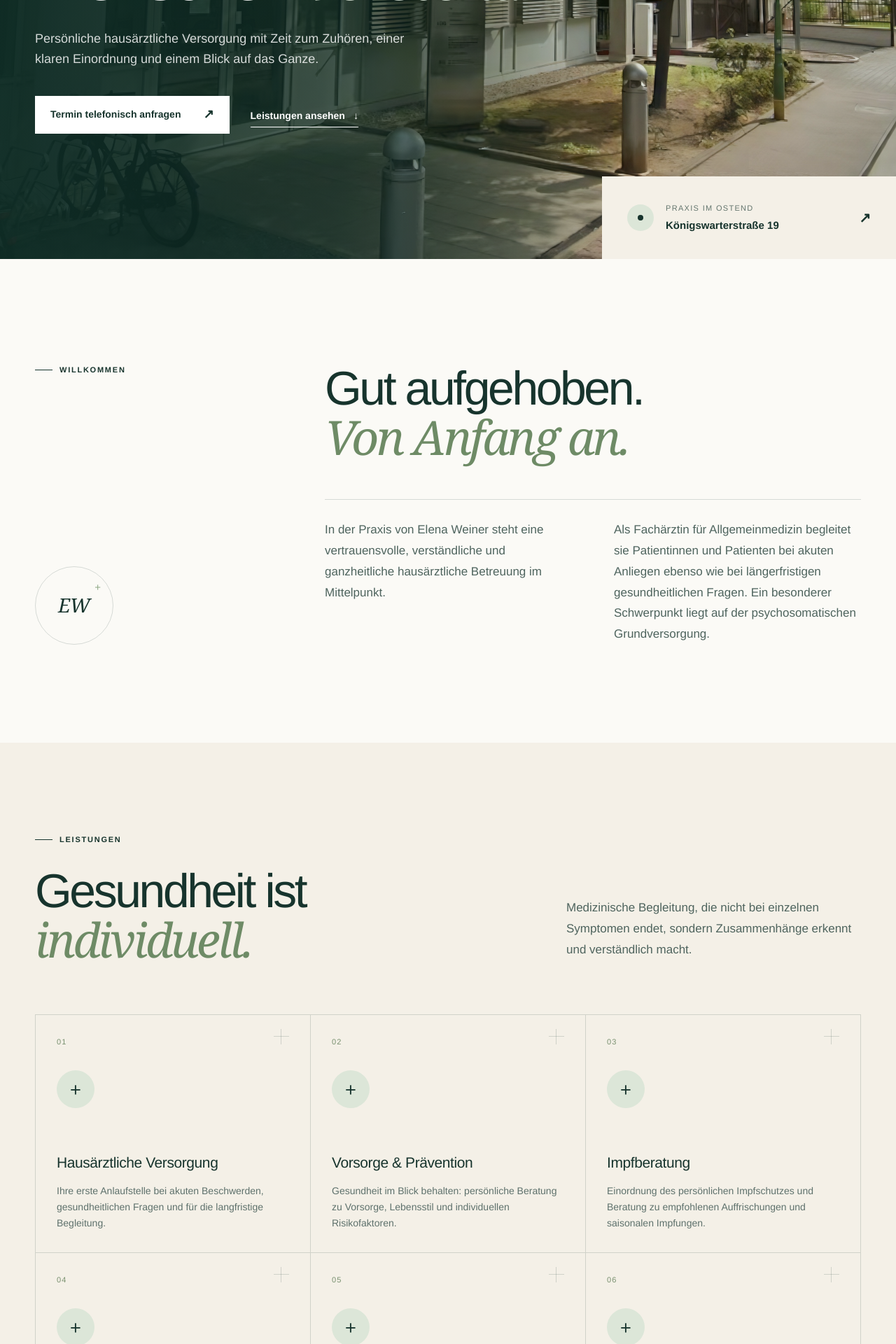
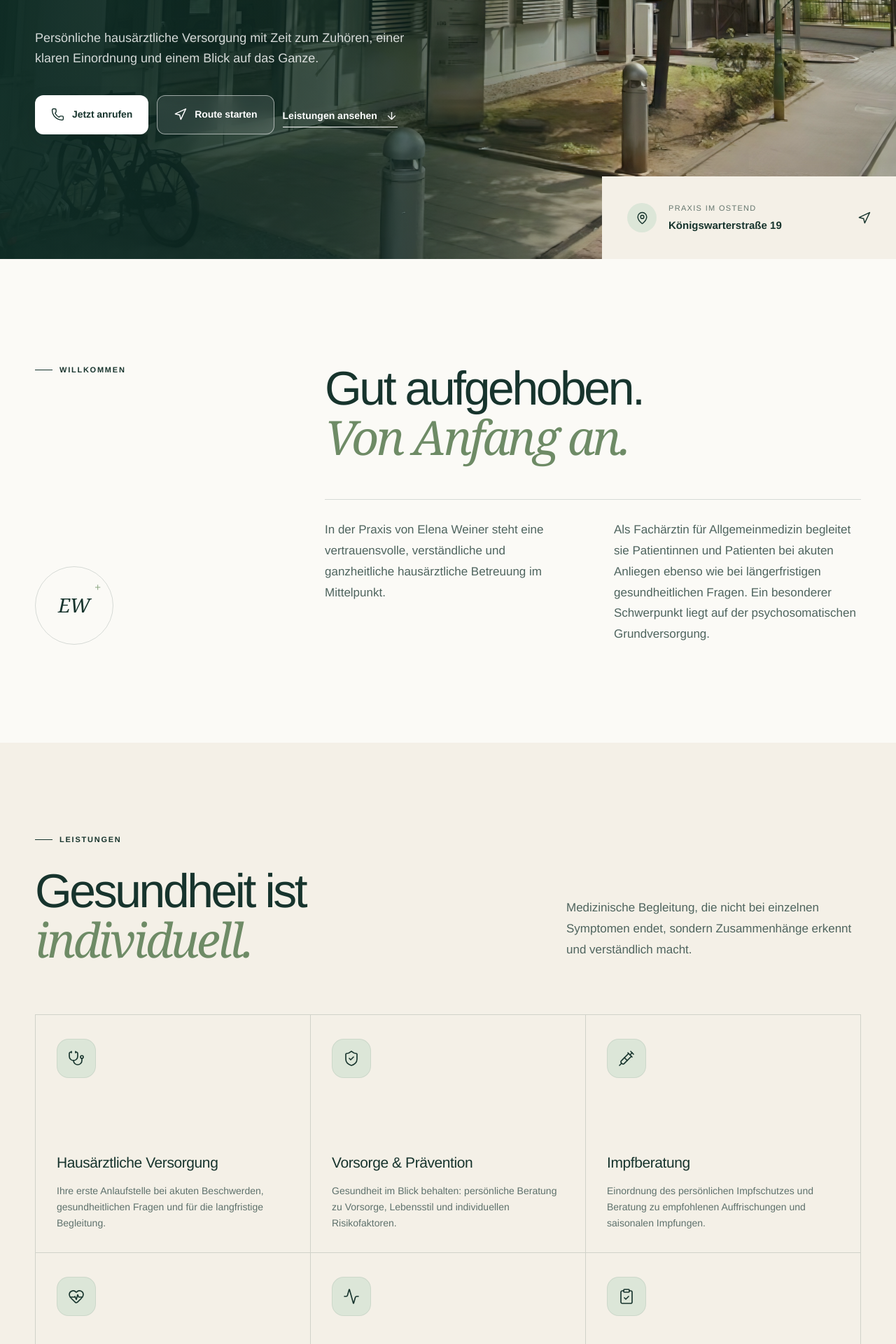
Before and after one commit to melodycards/praxis-elena-weiner, a Next.js app: page / in a window 1280 px wide. Shown: the part 480-2400 px from the top of the page at 70% size. Built offline with nearby package versions, Linux system fonts and the light colour scheme.

Commit message:
refine practice CTAs and medical iconography

```diff
--- a/app/globals.css
+++ b/app/globals.css
@@ -67,8 +67,8 @@ button, a { -webkit-tap-highlight-color: transparent; }
 .desktop-nav { display: flex; align-items: center; gap: 34px; font-size: 14px; font-weight: 600; }
 .desktop-nav > a:not(.nav-cta) { border-bottom: 1px solid transparent; padding: 8px 0; }
 .desktop-nav > a:not(.nav-cta):hover { border-color: white; }
-.nav-cta { background: white; color: var(--ink); padding: 14px 19px; display: inline-flex; gap: 18px; align-items: center; }
-.nav-cta span, .button span { font-size: 18px; }
+.nav-cta { background: white; color: var(--ink); padding: 14px 19px; border-radius: 10px; display: inline-flex; gap: 10px; align-items: center; box-shadow: 0 10px 24px rgba(6,30,24,.12); }
+.nav-cta svg { width: 17px; height: 17px; stroke-width: 1.8; }
 
 .hero { min-height: 850px; position: relative; color: white; display: flex; align-items: center; overflow: hidden; }
 .hero-image { position: absolute; inset: 0; background: url('/praxis-eingang.jpg') center 68% / cover no-repeat; transform: scale(1.01); }
@@ -82,12 +82,16 @@ h1, h2, h3, p { margin-top: 0; }
 em { font-family: var(--font-serif), Georgia, serif; font-weight: 400; }
 .hero h1 em { color: #dbe6d7; }
 .hero-lead { font-size: 18px; line-height: 1.6; max-width: 560px; color: rgba(255,255,255,.82); }
-.hero-actions { margin-top: 38px; display: flex; align-items: center; gap: 30px; }
-.button { min-height: 54px; padding: 0 22px; display: inline-flex; align-items: center; justify-content: space-between; gap: 32px; font-size: 14px; font-weight: 700; transition: transform .2s ease, background .2s ease; }
-.button:hover { transform: translateY(-2px); }
-.button-light { background: white; color: var(--ink); }
-.button-dark { background: var(--ink); color: white; }
+.hero-actions { margin-top: 38px; display: flex; align-items: center; gap: 12px; flex-wrap: wrap; }
+.button { min-height: 56px; padding: 0 23px; border-radius: 12px; display: inline-flex; align-items: center; justify-content: center; gap: 11px; font-size: 14px; font-weight: 700; letter-spacing: -.005em; transition: transform .2s ease, background .2s ease, box-shadow .2s ease; }
+.button svg { width: 19px; height: 19px; stroke-width: 1.8; flex: 0 0 auto; }
+.button:hover { transform: translateY(-2px); box-shadow: 0 14px 30px rgba(9,35,29,.17); }
+.button-light { background: white; color: var(--ink); box-shadow: 0 10px 26px rgba(5,30,24,.14); }
+.button-glass { color: white; background: rgba(255,255,255,.11); border: 1px solid rgba(255,255,255,.54); backdrop-filter: blur(12px); }
+.button-glass:hover { background: rgba(255,255,255,.18); }
+.button-dark { background: var(--ink); color: white; box-shadow: 0 10px 25px rgba(23,52,45,.14); }
 .text-link { font-size: 14px; font-weight: 600; display: inline-flex; gap: 12px; align-items: center; border-bottom: 1px solid currentColor; padding: 10px 0 5px; }
+.text-link svg { width: 17px; height: 17px; stroke-width: 1.8; }
 .light-link { color: white; }
 .hero-location {
   position: absolute;
@@ -103,12 +107,12 @@ em { font-family: var(--font-serif), Georgia, serif; font-weight: 400; }
   align-items: center;
   gap: 17px;
 }
-.location-dot { width: 38px; height: 38px; background: var(--sage-light); border-radius: 50%; position: relative; flex: 0 0 auto; }
-.location-dot::after { content: ""; position: absolute; width: 8px; height: 8px; border-radius: 50%; background: var(--ink); left: 15px; top: 15px; }
+.location-icon { width: 42px; height: 42px; background: var(--sage-light); border-radius: 50%; display: grid; place-items: center; flex: 0 0 auto; }
+.location-icon svg { width: 19px; height: 19px; stroke-width: 1.8; }
 .hero-location span:nth-child(2) { display: flex; flex-direction: column; }
 .hero-location small { font-size: 11px; text-transform: uppercase; letter-spacing: .12em; opacity: .65; margin-bottom: 4px; }
 .hero-location strong { font-size: 15px; }
-.hero-location b { margin-left: auto; font-size: 20px; }
+.location-action { margin-left: auto; width: 19px; height: 19px; stroke-width: 1.8; }
 
 .welcome { padding: 150px 0 140px; display: grid; grid-template-columns: 30% 1fr; gap: 60px; }
 .welcome-kicker { display: flex; flex-direction: column; justify-content: space-between; }
@@ -126,12 +130,10 @@ em { font-family: var(--font-serif), Georgia, serif; font-weight: 400; }
 .services-grid { display: grid; grid-template-columns: repeat(3, 1fr); border-top: 1px solid var(--line); border-left: 1px solid var(--line); }
 .service-card { min-height: 340px; border-right: 1px solid var(--line); border-bottom: 1px solid var(--line); padding: 30px; display: flex; flex-direction: column; position: relative; transition: background .25s ease, transform .25s ease; }
 .service-card:hover { background: white; transform: translateY(-4px); }
-.service-number { font-size: 11px; color: #78906f; letter-spacing: .1em; }
-.service-symbol { width: 54px; height: 54px; border-radius: 50%; background: var(--sage-light); margin: 32px 0 auto; display: grid; place-items: center; font-family: var(--font-serif); font-size: 31px; font-weight: 300; }
-.service-card h3 { margin: 30px 0 12px; font-size: 21px; letter-spacing: -.02em; }
+.service-icon { width: 56px; height: 56px; border-radius: 17px; background: var(--sage-light); color: var(--ink); margin: 4px 0 auto; display: grid; place-items: center; border: 1px solid rgba(23,52,45,.08); }
+.service-icon svg { width: 24px; height: 24px; stroke-width: 1.65; }
+.service-card h3 { margin: 38px 0 12px; font-size: 21px; letter-spacing: -.02em; }
 .service-card p { color: #5e716c; font-size: 14px; line-height: 1.65; margin: 0; }
-.service-line { position: absolute; right: 30px; top: 30px; width: 22px; height: 1px; background: var(--line); }
-.service-line::after { content: ""; position: absolute; width: 1px; height: 22px; background: var(--line); left: 10px; top: -10px; }
 .service-note { color: #6b7c77; font-size: 12px; margin: 20px 0 0; }
 
 .approach-section { display: grid; grid-template-columns: 1fr 1fr; min-height: 730px; }
@@ -147,8 +149,9 @@ em { font-family: var(--font-serif), Georgia, serif; font-weight: 400; }
 .approach-copy h2 em { color: #b7c8b0; }
 .approach-copy > p:not(.eyebrow) { color: rgba(255,255,255,.67); font-size: 16px; line-height: 1.75; max-width: 540px; margin: 36px 0 48px; }
 .approach-copy ul { list-style: none; padding: 0; margin: 0; border-top: 1px solid rgba(255,255,255,.17); }
-.approach-copy li { padding: 17px 0; border-bottom: 1px solid rgba(255,255,255,.17); display: flex; gap: 25px; font-size: 14px; }
-.approach-copy li span { color: #abc0a3; font-size: 11px; }
+.approach-copy li { min-height: 66px; padding: 14px 0; border-bottom: 1px solid rgba(255,255,255,.17); display: flex; align-items: center; gap: 17px; font-size: 14px; }
+.approach-icon { width: 38px; height: 38px; border-radius: 12px; color: #c6d5c0; background: rgba(198,213,192,.1); border: 1px solid rgba(198,213,192,.14); display: grid; place-items: center; flex: 0 0 auto; }
+.approach-icon svg { width: 19px; height: 19px; stroke-width: 1.65; }
 
 .visit-section { padding: 140px 0; }
 .visit-head { display: flex; justify-content: space-between; align-items: flex-end; margin-bottom: 65px; }
@@ -157,13 +160,14 @@ em { font-family: var(--font-serif), Georgia, serif; font-weight: 400; }
 .hours-card, .contact-card { border: 1px solid var(--line); min-height: 535px; }
 .hours-card { padding: 42px; background: white; }
 .card-title-row { display: flex; gap: 18px; align-items: center; margin-bottom: 36px; }
-.card-icon { width: 50px; height: 50px; border-radius: 50%; background: var(--sage-light); display: grid; place-items: center; font-size: 27px; }
+.card-icon { width: 52px; height: 52px; border-radius: 15px; background: var(--sage-light); display: grid; place-items: center; }
+.card-icon svg { width: 23px; height: 23px; stroke-width: 1.65; }
 .card-title-row small, .contact-top > small { text-transform: uppercase; letter-spacing: .14em; font-size: 10px; font-weight: 700; color: #71836f; }
 .card-title-row h3 { margin: 3px 0 0; font-size: 20px; }
 .hours-list { border-top: 1px solid var(--line); }
-.hours-row { display: grid; grid-template-columns: 1.1fr 1fr 1fr; gap: 10px; padding: 16px 0; border-bottom: 1px solid var(--line); font-size: 14px; }
-.hours-row strong { font-weight: 650; }
-.hours-row span { color: #556b65; }
+.hours-row { display: grid; grid-template-columns: 1.1fr 1fr 1fr; align-items: center; gap: 10px; min-height: 55px; padding: 13px 0; border-bottom: 1px solid var(--line); font-size: 14px; }
+.hours-row strong { font-weight: 650; letter-spacing: -.005em; }
+.hours-row span { color: #405c54; font-weight: 600; font-variant-numeric: tabular-nums; letter-spacing: .005em; }
 .muted-note { font-size: 12px; color: #71817d; margin: 20px 0 0; }
 .contact-card { background: var(--sage); color: #112d26; display: flex; flex-direction: column; }
 .contact-top { padding: 42px; flex: 1; }
@@ -176,7 +180,8 @@ em { font-family: var(--font-serif), Georgia, serif; font-weight: 400; }
 .contact-links a span { display: flex; flex-direction: column; }
 .contact-links small { text-transform: uppercase; letter-spacing: .12em; font-size: 9px; opacity: .65; }
 .contact-links strong { font-size: 15px; margin-top: 3px; }
-.contact-links b { margin-left: auto; font-size: 20px; }
+.contact-link-icon { margin-left: auto; width: 40px; height: 40px; border-radius: 12px; display: grid !important; place-items: center; background: rgba(255,255,255,.2); border: 1px solid rgba(17,45,38,.08); flex: 0 0 auto; }
+.contact-link-icon svg { width: 18px; height: 18px; stroke-width: 1.8; }
 
 .faq-section { background: var(--cream); padding: 120px 0; }
 .faq-grid { display: grid; grid-template-columns: .7fr 1.3fr; gap: 100px; }
@@ -193,7 +198,8 @@ details p { color: #576b66; line-height: 1.7; padding: 0 50px 24px 0; }
 .closing-inner { display: flex; flex-direction: column; align-items: center; }
 .closing-cta h2 { font-size: clamp(52px, 7vw, 92px); font-weight: 500; letter-spacing: -.06em; line-height: 1; margin-bottom: 22px; }
 .closing-cta p:not(.eyebrow) { color: rgba(255,255,255,.82); }
-.closing-cta a { font-size: 23px; font-weight: 700; border-bottom: 1px solid white; padding: 8px 0 4px; margin-top: 18px; display: inline-flex; gap: 28px; }
+.closing-cta a { font-size: 23px; font-weight: 700; border-bottom: 1px solid white; padding: 8px 0 5px; margin-top: 18px; display: inline-flex; align-items: center; gap: 12px; }
+.closing-cta a svg { width: 22px; height: 22px; stroke-width: 1.7; }
 
 footer { background: var(--ink); color: white; padding: 75px 0 30px; }
 .footer-main { display: grid; grid-template-columns: 2fr 1.2fr .8fr .8fr; gap: 60px; align-items: start; padding-bottom: 55px; }
@@ -217,7 +223,8 @@ footer { background: var(--ink); color: white; padding: 75px 0 30px; }
   .hero-content { padding-top: 130px; }
   .hero h1 { font-size: clamp(48px, 13vw, 68px); }
   .hero-lead { font-size: 16px; }
-  .hero-actions { align-items: flex-start; flex-direction: column; gap: 15px; }
+  .hero-actions { align-items: stretch; display: grid; grid-template-columns: 1fr 1fr; max-width: 510px; gap: 10px; }
+  .hero-actions .text-link { grid-column: 1 / -1; }
   .hero-location { width: 100%; min-height: 92px; padding: 18px 22px; }
   .welcome { padding: 95px 0; grid-template-columns: 1fr; gap: 20px; }
   .welcome-kicker { flex-direction: row; align-items: flex-start; }
@@ -264,6 +271,7 @@ footer { background: var(--ink); color: white; padding: 75px 0 30px; }
   .hours-card { padding: 26px 20px; }
   .hours-row { grid-template-columns: 1fr 1fr; }
   .hours-row span:last-child { grid-column: 2; }
+  .hours-row span:empty { display: none; }
   .contact-top { padding: 30px; }
   .faq-list summary { font-size: 15px; }
   details p { padding-right: 15px; font-size: 14px; }
@@ -271,8 +279,15 @@ footer { background: var(--ink); color: white; padding: 75px 0 30px; }
   .footer-main { grid-template-columns: 1fr; gap: 34px; }
   .footer-bottom { flex-direction: column; gap: 7px; }
   .mobile-bar { position: fixed; z-index: 50; bottom: 0; inset-inline: 0; height: 64px; display: grid; grid-template-columns: 1fr 1fr; background: white; box-shadow: 0 -8px 30px rgba(18,49,41,.12); }
-  .mobile-bar a { display: flex; align-items: center; justify-content: space-between; padding: 0 22px; font-size: 14px; font-weight: 700; border-right: 1px solid var(--line); }
+  .mobile-bar a { display: flex; align-items: center; justify-content: center; gap: 10px; padding: 0 18px; font-size: 14px; font-weight: 700; border-right: 1px solid var(--line); }
+  .mobile-bar a svg { width: 18px; height: 18px; stroke-width: 1.8; }
   .mobile-bar a:first-child { background: var(--ink); color: white; }
+}
+
+@media (max-width: 430px) {
+  .hero-actions { grid-template-columns: 1fr; }
+  .hero-actions .text-link { grid-column: auto; }
+  .hero-actions .button { width: 100%; }
 }
 
 @media (prefers-reduced-motion: reduce) {
--- a/app/page.tsx
+++ b/app/page.tsx
@@ -1,4 +1,20 @@
 import type { Metadata } from "next";
+import {
+  Activity,
+  ArrowDown,
+  CalendarClock,
+  ClipboardCheck,
+  HeartHandshake,
+  HeartPulse,
+  ListChecks,
+  MapPin,
+  MessagesSquare,
+  Navigation,
+  Phone,
+  ShieldCheck,
+  Stethoscope,
+  Syringe,
+} from "lucide-react";
 
 export const metadata: Metadata = {
   title: "Praxis Elena Weiner | Hausärztliche Versorgung in Frankfurt",
@@ -8,32 +24,32 @@ export const metadata: Metadata = {
 
 const services = [
   {
-    number: "01",
+    icon: Stethoscope,
     title: "Hausärztliche Versorgung",
     text: "Ihre erste Anlaufstelle bei akuten Beschwerden, gesundheitlichen Fragen und für die langfristige Begleitung.",
   },
   {
-    number: "02",
+    icon: ShieldCheck,
     title: "Vorsorge & Prävention",
     text: "Gesundheit im Blick behalten: persönliche Beratung zu Vorsorge, Lebensstil und individuellen Risikofaktoren.",
   },
   {
-    number: "03",
+    icon: Syringe,
     title: "Impfberatung",
     text: "Einordnung des persönlichen Impfschutzes und Beratung zu empfohlenen Auffrischungen und saisonalen Impfungen.",
   },
   {
-    number: "04",
+    icon: HeartPulse,
     title: "Psychosomatische Grundversorgung",
     text: "Körperliche und seelische Beschwerden gemeinsam betrachten – aufmerksam, vertraulich und ohne vorschnelle Urteile.",
   },
   {
-    number: "05",
+    icon: Activity,
     title: "Akute Beschwerden",
     text: "Medizinische Einschätzung bei plötzlich auftretenden Beschwerden und Orientierung für die nächsten Schritte.",
   },
   {
-    number: "06",
+    icon: ClipboardCheck,
     title: "Kontinuierliche Begleitung",
     text: "Koordination von Befunden, Medikamenten und fachärztlicher Mitbehandlung mit einem verlässlichen Überblick.",
   },
@@ -64,7 +80,7 @@ export default function Home() {
             <a href="#leistungen">Leistungen</a>
             <a href="#praxis">Praxis</a>
             <a href="#sprechzeiten">Sprechzeiten</a>
-            <a className="nav-cta" href="tel:+4969444242">Termin anfragen <span>↗</span></a>
+            <a className="nav-cta" href="tel:+4969444242"><Phone aria-hidden="true" /> Termin anfragen</a>
           </nav>
         </div>
       </header>
@@ -79,14 +95,15 @@ export default function Home() {
             Persönliche hausärztliche Versorgung mit Zeit zum Zuhören, einer klaren Einordnung und einem Blick auf das Ganze.
           </p>
           <div className="hero-actions">
-            <a className="button button-light" href="tel:+4969444242">Termin telefonisch anfragen <span>↗</span></a>
-            <a className="text-link light-link" href="#leistungen">Leistungen ansehen <span>↓</span></a>
+            <a className="button button-light button-call" href="tel:+4969444242"><Phone aria-hidden="true" /> Jetzt anrufen</a>
+            <a className="button button-glass button-route" href="https://www.google.com/maps/dir/?api=1&destination=K%C3%B6nigswarterstra%C3%9Fe+19%2C+60316+Frankfurt+am+Main" target="_blank" rel="noreferrer"><Navigation aria-hidden="true" /> Route starten</a>
+            <a className="text-link light-link" href="#leistungen">Leistungen ansehen <ArrowDown aria-hidden="true" /></a>
           </div>
         </div>
         <a className="hero-location" href="https://www.google.com/maps/search/?api=1&query=K%C3%B6nigswarterstra%C3%9Fe+19%2C+60316+Frankfurt+am+Main" target="_blank" rel="noreferrer">
-          <span className="location-dot" aria-hidden="true" />
+          <span className="location-icon" aria-hidden="true"><MapPin /></span>
           <span><small>Praxis im Ostend</small><strong>Königswarterstraße 19</strong></span>
-          <b>↗</b>
+          <Navigation className="location-action" aria-hidden="true" />
         </a>
       </section>
 
@@ -121,15 +138,16 @@ export default function Home() {
           </div>
 
           <div className="services-grid">
-            {services.map((service) => (
-              <article className="service-card" key={service.number}>
-                <span className="service-number">{service.number}</span>
-                <div className="service-symbol" aria-hidden="true">+</div>
-                <h3>{service.title}</h3>
-                <p>{service.text}</p>
-                <span className="service-line" />
-              </article>
-            ))}
+            {services.map((service) => {
+              const ServiceIcon = service.icon;
+              return (
+                <article className="service-card" key={service.title}>
+                  <div className="service-icon" aria-hidden="true"><ServiceIcon /></div>
+                  <h3>{service.title}</h3>
+                  <p>{service.text}</p>
+                </article>
+              );
+            })}
           </div>
           <p className="service-note">Das konkrete Leistungsangebot und die Verfügbarkeit einzelner Untersuchungen bitte vorab telefonisch erfragen.</p>
         </div>
@@ -159,9 +177,9 @@ export default function Home() {
             Beschwerden haben selten nur eine Seite. Deshalb werden körperliche Befunde, persönliche Lebenssituation und seelisches Wohlbefinden gemeinsam betrachtet.
           </p>
           <ul>
-            <li><span>01</span> Raum für Ihre Fragen</li>
-            <li><span>02</span> Verständliche nächste Schritte</li>
-            <li><span>03</span> Kontinuierliche Begleitung</li>
+            <li><span className="approach-icon" aria-hidden="true"><MessagesSquare /></span> Raum für Ihre Fragen</li>
+            <li><span className="approach-icon" aria-hidden="true"><ListChecks /></span> Verständliche nächste Schritte</li>
+            <li><span className="approach-icon" aria-hidden="true"><HeartHandshake /></span> Kontinuierliche Begleitung</li>
           </ul>
         </div>
       </section>
@@ -172,13 +190,13 @@ export default function Home() {
             <p className="eyebrow"><span /> Ihr Besuch</p>
             <h2>Alle wichtigen Infos<br /><em>auf einen Blick.</em></h2>
           </div>
-          <a className="button button-dark" href="tel:+4969444242">Jetzt anrufen <span>↗</span></a>
+          <a className="button button-dark" href="tel:+4969444242"><Phone aria-hidden="true" /> Jetzt anrufen</a>
         </div>
 
         <div className="visit-grid">
           <article className="hours-card">
             <div className="card-title-row">
-              <span className="card-icon" aria-hidden="true">◷</span>
+              <span className="card-icon" aria-hidden="true"><CalendarClock /></span>
               <div><small>Sprechzeiten</small><h3>Wann wir für Sie da sind</h3></div>
             </div>
             <div className="hours-list">
@@ -195,14 +213,14 @@ export default function Home() {
 
           <article className="contact-card">
             <div className="contact-top">
-              <span className="card-icon inverted" aria-hidden="true">⌖</span>
+              <span className="card-icon inverted" aria-hidden="true"><MapPin /></span>
               <small>Adresse & Kontakt</small>
               <h3>Mitten im Frankfurter Ostend</h3>
               <p>Königswarterstraße 19<br />60316 Frankfurt am Main</p>
             </div>
             <div className="contact-links">
-              <a href="tel:+4969444242"><span><small>Telefon</small><strong>069 444242</strong></span><b>↗</b></a>
-              <a href="https://www.google.com/maps/search/?api=1&query=K%C3%B6nigswarterstra%C3%9Fe+19%2C+60316+Frankfurt+am+Main" target="_blank" rel="noreferrer"><span><small>Anfahrt</small><strong>Route in Google Maps</strong></span><b>↗</b></a>
+              <a href="tel:+4969444242"><span><small>Telefon</small><strong>069 444242</strong></span><span className="contact-link-icon" aria-hidden="true"><Phone /></span></a>
+              <a href="https://www.google.com/maps/dir/?api=1&destination=K%C3%B6nigswarterstra%C3%9Fe+19%2C+60316+Frankfurt+am+Main" target="_blank" rel="noreferrer"><span><small>Anfahrt</small><strong>Route in Google Maps</strong></span><span className="contact-link-icon" aria-hidden="true"><Navigation /></span></a>
             </div>
           </article>
         </div>
@@ -240,7 +258,7 @@ export default function Home() {
           <p className="eyebrow light"><span /> Kontakt</p>
           <h2>Wir sind für Sie da.</h2>
           <p>Rufen Sie uns an und vereinbaren Sie Ihren Termin persönlich.</p>
-          <a href="tel:+4969444242">069 444242 <span>↗</span></a>
+          <a href="tel:+4969444242"><Phone aria-hidden="true" /> 069 444242</a>
         </div>
       </section>
 
@@ -264,8 +282,8 @@ export default function Home() {
       </footer>
 
       <nav className="mobile-bar" aria-label="Schnellkontakt">
-        <a href="tel:+4969444242">Anrufen <span>↗</span></a>
-        <a href="https://www.google.com/maps/search/?api=1&query=K%C3%B6nigswarterstra%C3%9Fe+19%2C+60316+Frankfurt+am+Main" target="_blank" rel="noreferrer">Route <span>↗</span></a>
+        <a href="tel:+4969444242"><Phone aria-hidden="true" /> Anrufen</a>
+        <a href="https://www.google.com/maps/dir/?api=1&destination=K%C3%B6nigswarterstra%C3%9Fe+19%2C+60316+Frankfurt+am+Main" target="_blank" rel="noreferrer"><Navigation aria-hidden="true" /> Route</a>
       </nav>
     </main>
   );
--- a/package.json
+++ b/package.json
@@ -15,6 +15,7 @@
   },
   "dependencies": {
     "drizzle-orm": "0.45.2",
+    "lucide-react": "^1.31.0",
     "next": "16.2.6",
     "react": "19.2.6",
     "react-dom": "19.2.6"
```
Also changed, not shown: 1 other file (tests, documents, lock files or other folders).
